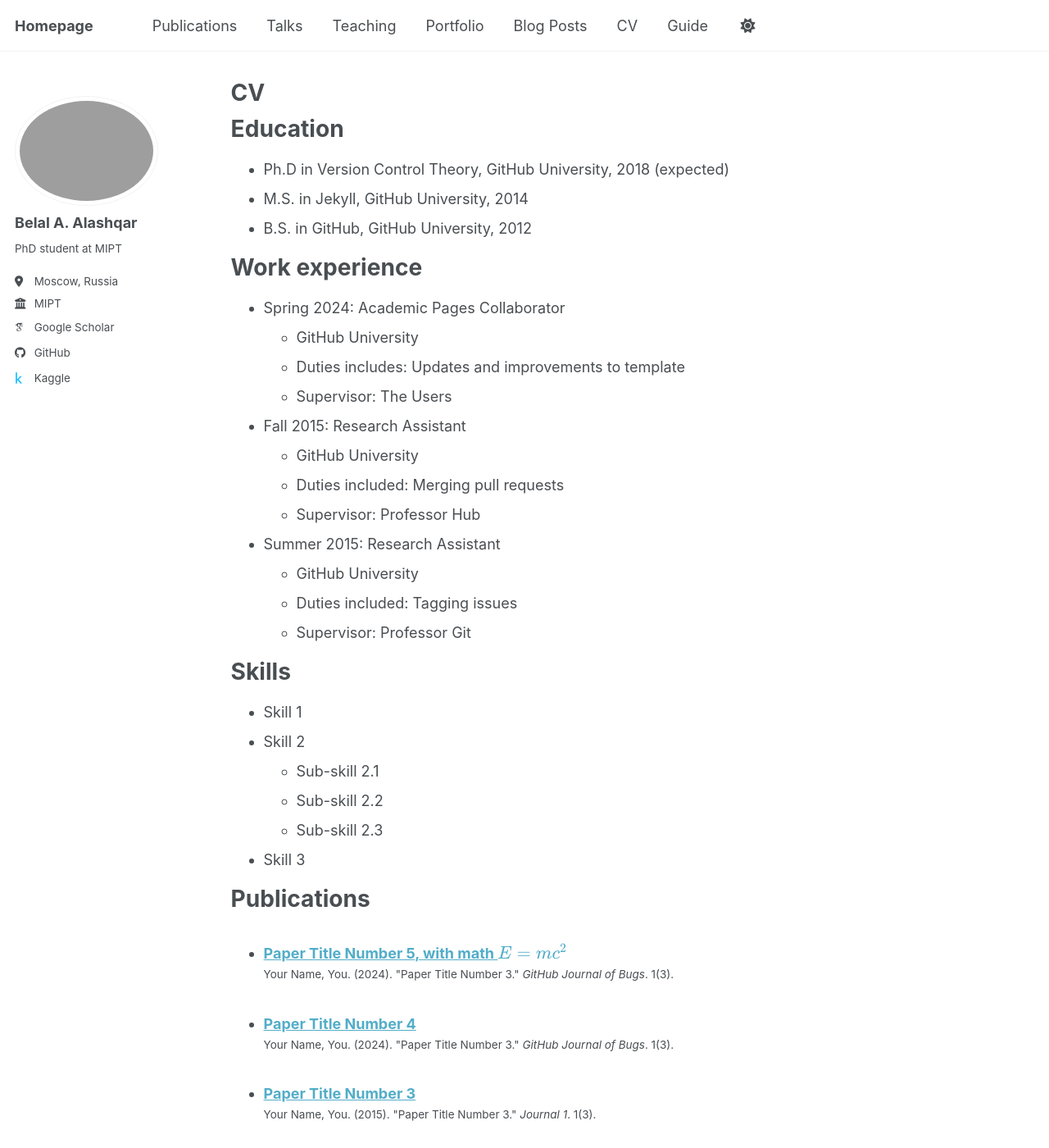
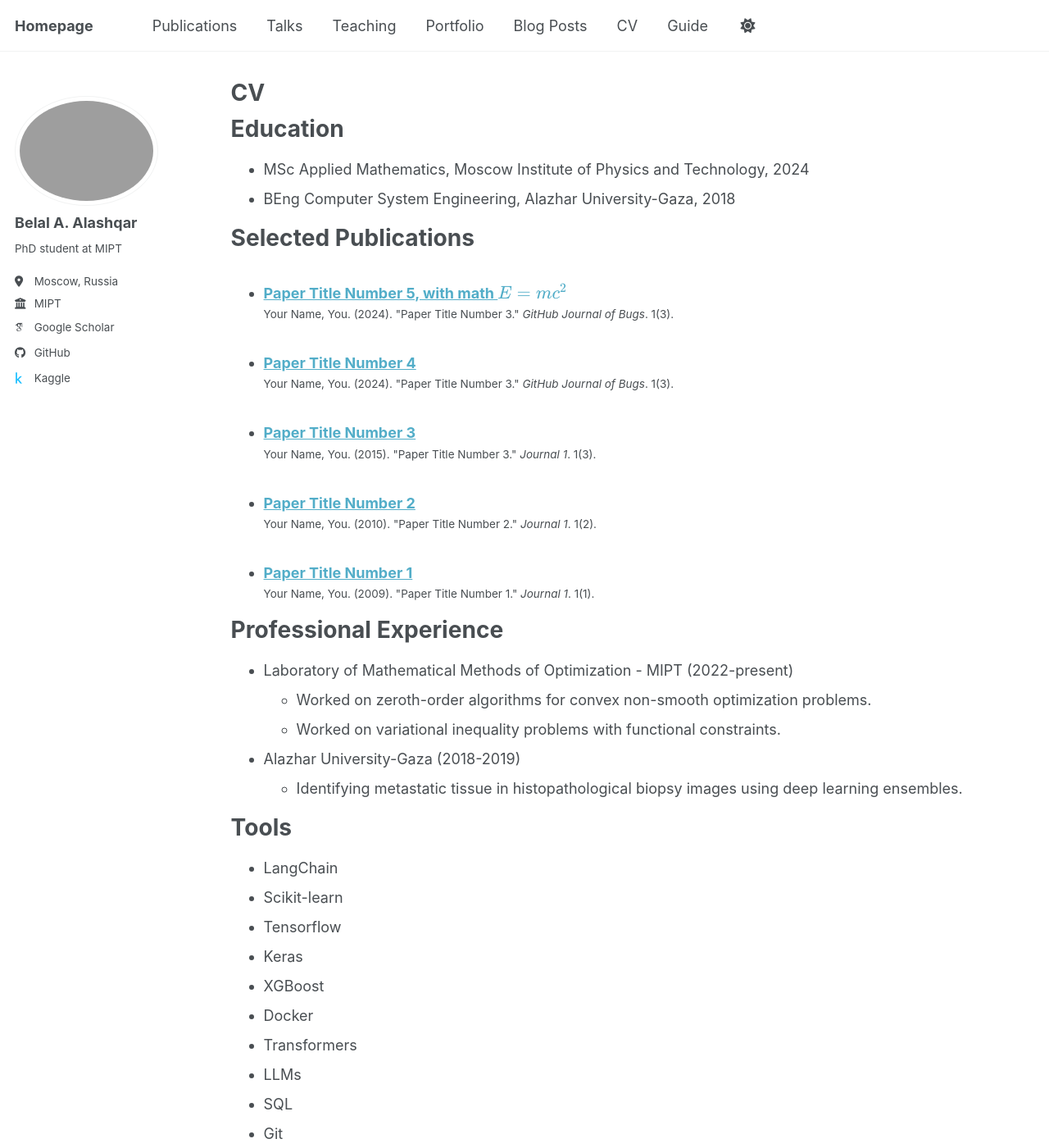
Before and after one commit to bbelal/belal.github.io, a Jekyll site: the page built from _pages/cv.md, in a window 1280 px wide and 1400 px high. Shown: the whole window at 82% size. Built offline with Jekyll 4.4.1, drawn with Linux system fonts in a browser that asks for light colours; some web fonts are replaced; a script bundle is joined from its source files by our own code; library files that are not in the unit come from our copies; some of the changed text lies outside the part shown.

Commit message:
Update cv.md

```diff
--- a/_pages/cv.md
+++ b/_pages/cv.md
@@ -11,54 +11,38 @@ redirect_from:
 
 Education
 ======
-* Ph.D in Version Control Theory, GitHub University, 2018 (expected)
-* M.S. in Jekyll, GitHub University, 2014
-* B.S. in GitHub, GitHub University, 2012
+* MSc Applied Mathematics, Moscow Institute of Physics and Technology, 2024
+* BEng Computer System Engineering, Alazhar University-Gaza, 2018
 
-Work experience
-======
-* Spring 2024: Academic Pages Collaborator
-  * GitHub University
-  * Duties includes: Updates and improvements to template
-  * Supervisor: The Users
-
-* Fall 2015: Research Assistant
-  * GitHub University
-  * Duties included: Merging pull requests
-  * Supervisor: Professor Hub
-
-* Summer 2015: Research Assistant
-  * GitHub University
-  * Duties included: Tagging issues
-  * Supervisor: Professor Git
-
-Skills
-======
-* Skill 1
-* Skill 2
-  * Sub-skill 2.1
-  * Sub-skill 2.2
-  * Sub-skill 2.3
-* Skill 3
-
-Publications
+Selected Publications
 ======
   <ul>{% for post in site.publications reversed %}
     {% include archive-single-cv.html %}
   {% endfor %}</ul>
 
-Talks
+
+Professional Experience
 ======
-  <ul>{% for post in site.talks reversed %}
-    {% include archive-single-talk-cv.html  %}
-  {% endfor %}</ul>
+* Laboratory of Mathematical Methods of Optimization - MIPT (2022-present)
+  * Worked on zeroth-order algorithms for convex non-smooth optimization problems.
+  * Worked on variational inequality problems with functional constraints.
 
-Teaching
+* Alazhar University-Gaza (2018-2019)
+  *  Identifying metastatic tissue in histopathological biopsy images using deep learning ensembles.
+
+Tools
 ======
-  <ul>{% for post in site.teaching reversed %}
-    {% include archive-single-cv.html %}
-  {% endfor %}</ul>
-
-Service and leadership
-======
-* Currently signed in to 43 different slack teams
+* LangChain
+* Scikit-learn
+* Tensorflow
+* Keras
+* XGBoost
+* Docker
+* Transformers
+* LLMs
+* SQL
+* Git
+* BigQuery
+* Flask
+* Matplotlib
+* Django
```
